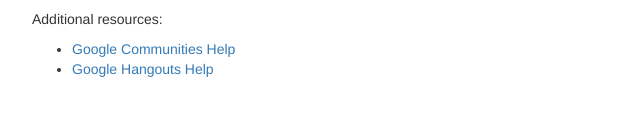
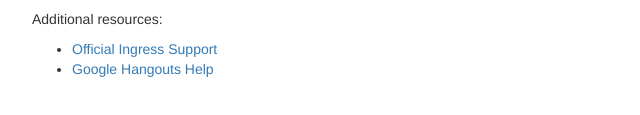
Before and after one commit to rukh-ingress/resists.org, a plain HTML site: page index.html in a window 1280 px wide. Shown: the part 171-286 px from the top of the page, 38-678 px from the left. Drawn offline with nearby package versions, Linux system fonts and the light colour scheme.

Commit message:
Add Official Ingress Support link.

```diff
--- a/index.html
+++ b/index.html
@@ -21,7 +21,7 @@
   </ul>
   <p>Additional resources:</p>
   <ul>
-    <li><a href="">Google Communities Help</a></li>
+    <li><a href="https://support.google.com/ingress/">Official Ingress Support</a></li>
     <li><a href="https://support.google.com/hangouts/">Google Hangouts Help</a></li>
   </ul>
   </div>
```
